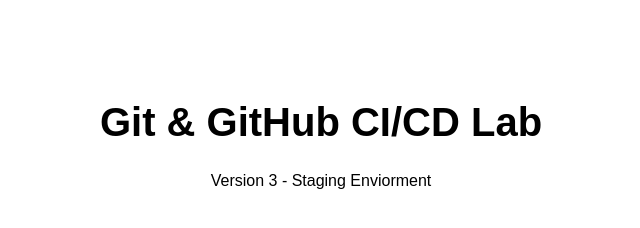
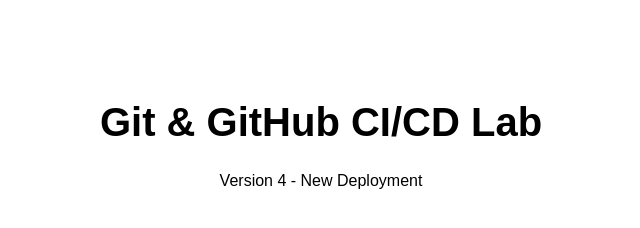
Before and after one commit to rmfaizi3/git-cicd-lab, a plain HTML site: page index.html in a window 1280 px wide. Shown: the full height of the page, 319-959 px from the left. Drawn offline with Linux system fonts and the light colour scheme.

Commit message:
üpdate deployment version

```diff
--- a/index.html
+++ b/index.html
@@ -9,7 +9,7 @@
 
     <h1>Git & GitHub CI/CD Lab</h1>
 
-    <p>Version 3 - Staging Enviorment</p>
+    <p>Version 4 - New Deployment</p>
 
 </body>
 </html>
```
